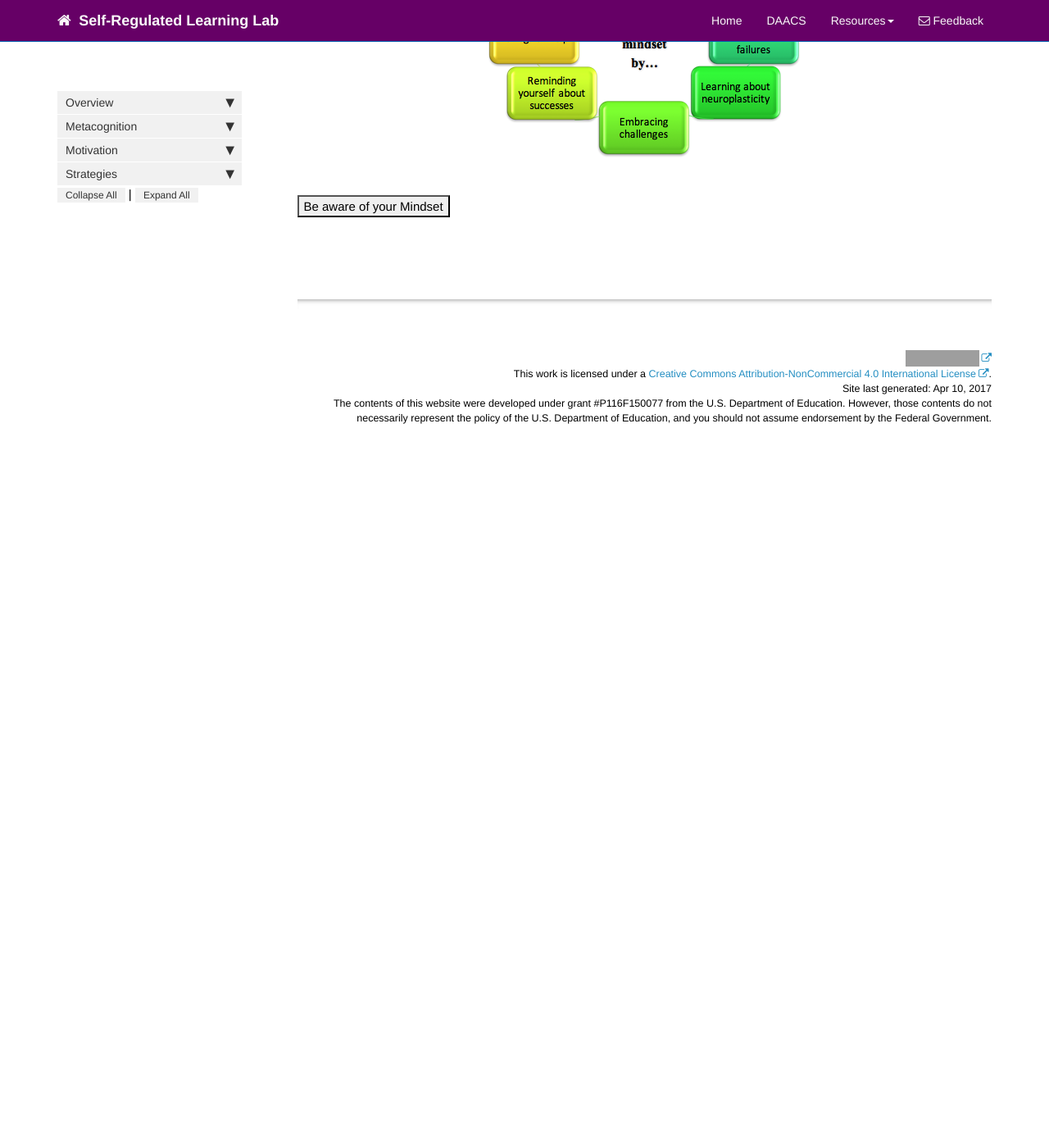
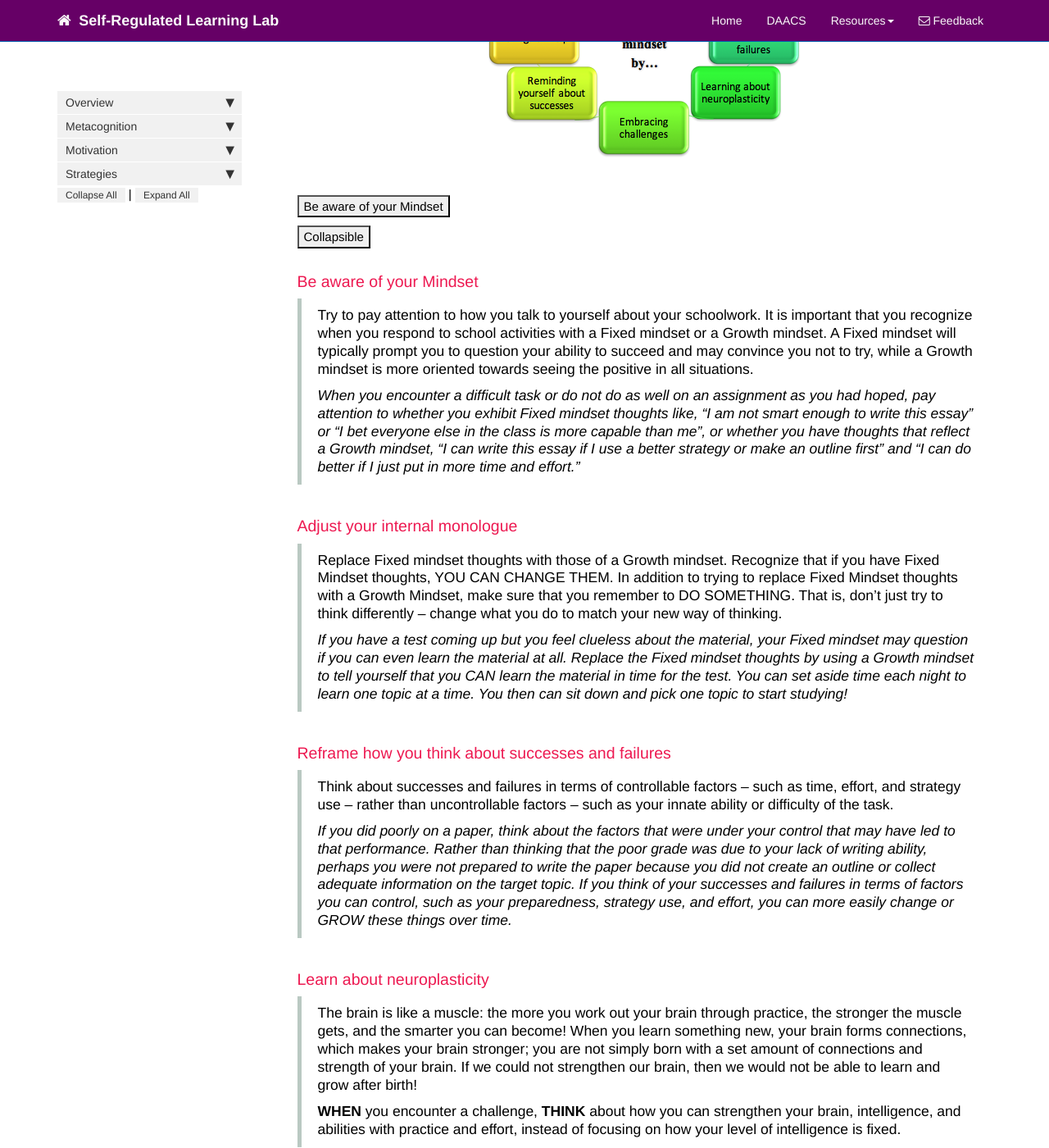
Before and after one commit to dfranklin02/SRL, a Jekyll site: the page built from docs/pages/motivation/mindset_recommendations.md, in a window 1280 px wide and 1400 px high, scrolled down 487 px. Shown: the whole window at 82% size. Built offline with Jekyll 4.4.1, drawn with Linux system fonts in a browser that asks for light colours; nearby versions of some CDN libraries; comment, search, counter and statistics services are not loaded; before the commit the page ends 1057 px from its top, so only the background shows below that; some of the changed text lies outside the part shown; grey boxes are pictures that could not be loaded.

Commit message:
Update mindset_recommendations.md

```diff
--- a/docs/pages/motivation/mindset_recommendations.md
+++ b/docs/pages/motivation/mindset_recommendations.md
@@ -24,8 +24,9 @@ There are many different things students can do to improve their mindset. Below
 
 <div id="aware" class="collapse">
 Try to pay attention to how you talk to yourself about your schoolwork. It is important that you recognize when you respond to school activities with a Fixed mindset or a Growth mindset. A Fixed mindset will typically prompt you to question your ability to succeed and may convince you not to try, while a Growth mindset is more oriented towards seeing the positive in all situations.
-
-<i>When you encounter a difficult task or do not do as well on an assignment as you had hoped, pay attention to whether you exhibit Fixed mindset thoughts like, “I am not smart enough to write this essay” or “I bet everyone else in the class is more capable than me”, or whether you have thoughts that reflect a Growth mindset, “I can write this essay if I use a better strategy or make an outline first” and “I can do better if I just put in more time and effort.”<i>
+<br>
+<br>
+<i>When you encounter a difficult task or do not do as well on an assignment as you had hoped, pay attention to whether you exhibit Fixed mindset thoughts like, “I am not smart enough to write this essay” or “I bet everyone else in the class is more capable than me”, or whether you have thoughts that reflect a Growth mindset, “I can write this essay if I use a better strategy or make an outline first” and “I can do better if I just put in more time and effort.”</i>
 </div>
 
 <button data-toggle="collapse" data-target="#demo1">Collapsible</button>
```
